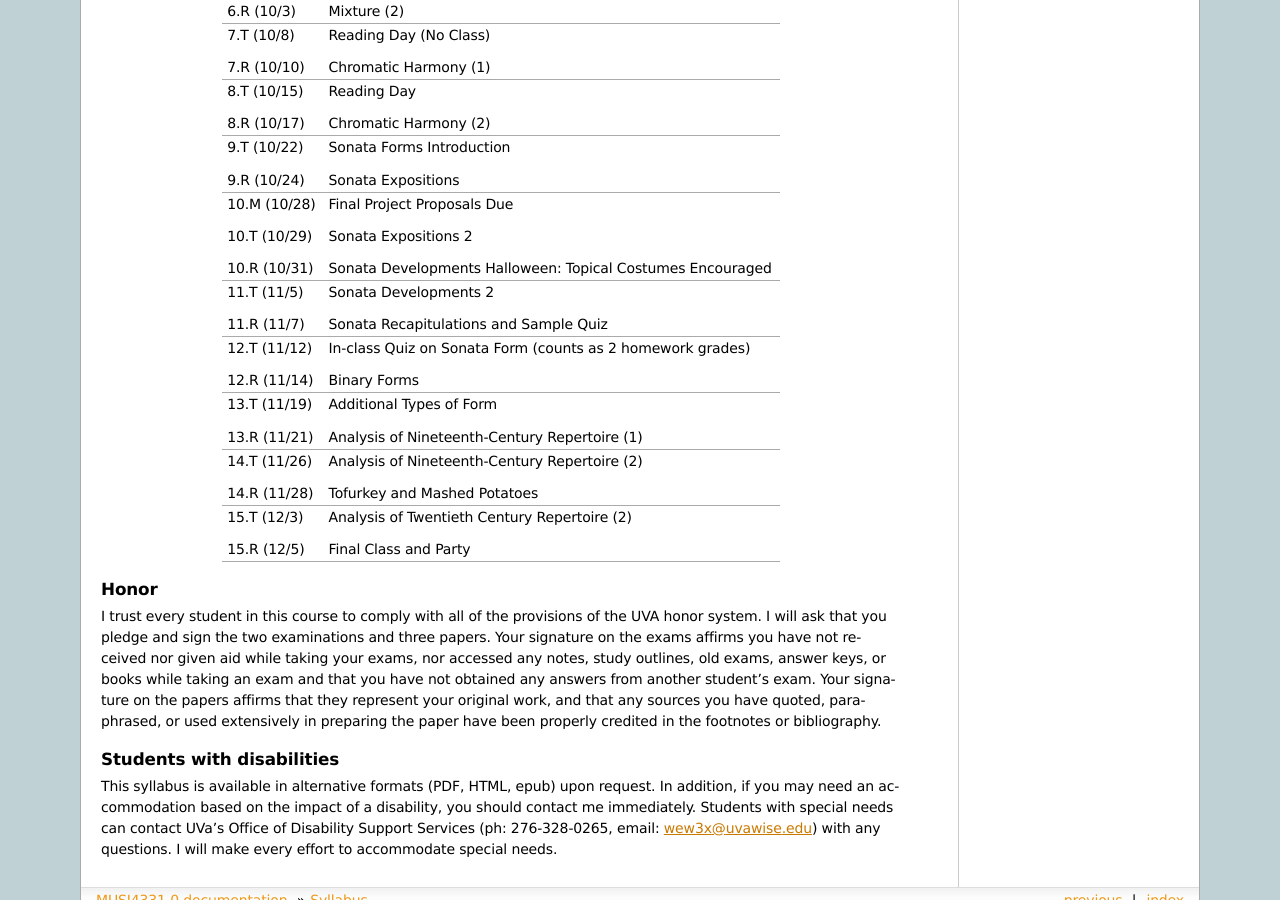
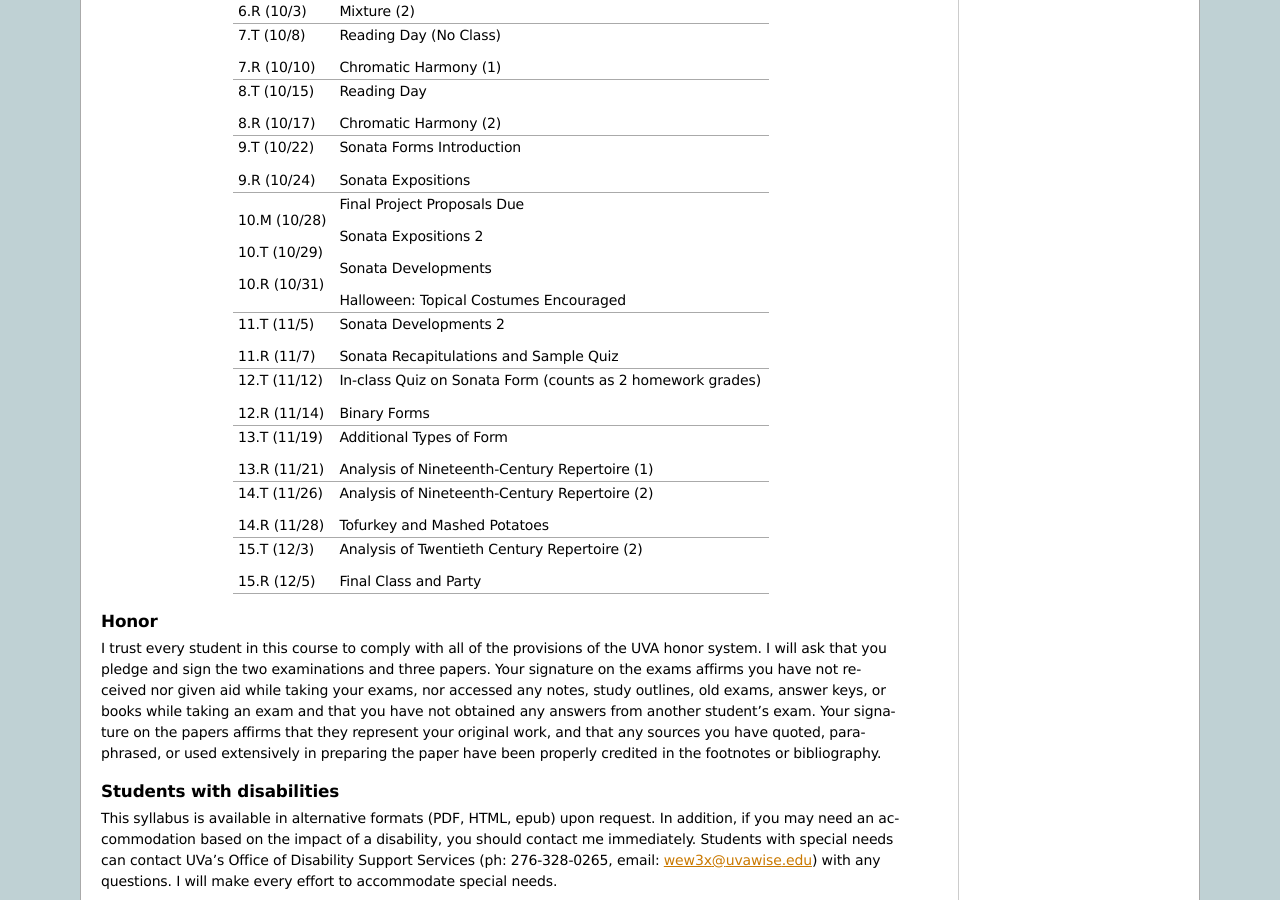
Before and after one commit to shanahdt/MUSI4331, a Sphinx documentation site: the page built from source/syllabus.rst, in a window 1280 px wide and 900 px high, scrolled down 2640 px. Built offline with Sphinx 7.4.7, drawn with Linux system fonts in a browser that asks for light colours.

Commit message:
added dates

```diff
--- a/source/syllabus.rst
+++ b/source/syllabus.rst
@@ -164,103 +164,106 @@
 =============================
 |
 
-+---------------+---------------------------------------------------+
-|Week.Day	|	Topic         			            |
-+===============+===================================================+
-|1.T		|	Introduction/Sign up for                    |
-|(8/27)		|	Presentations                               |
-|		|                    			            |
-|1.R		|	Melody and Motives                          |
-|(8/29)         |       (No Presentations)	                    |
-+---------------+---------------------------------------------------+
-|2.T		| 	Melody and Motives (2)	                    |
-|(9/3)		|					            |
-|		|					            |
-|2.R		|	Melody and Motives (3)	        	    |
-|(9/5)		|					            |
-+---------------+---------------------------------------------------+
-|3.T		|	Phrases and Cadences (1)	            |
-|(9/10)		|					            |
-|		|			        	            |
-|3.R		|	Phrases and Cadences (2)	            |
-|(9/12)		|					            |
-+---------------+---------------------------------------------------+
-|4.T		|	Texture (1)				    |
-|(9/17)		|					            |
-|		|					            |
-|4.R		|	Texture (2)				    |
-|(9/19)		|					            |
-+---------------+---------------------------------------------------+
-|5.T		|	Sequences and Secondary Dominants (1)	    |
-|(9/24)		|	         			            |
-|		|					            |
-|5.R		|	Sequences and Secondary Dominants (2)	    |
-|(9/26)		|					            |
-+---------------+---------------------------------------------------+
-|6.T		|	Mixture (1)			            |
-|(10/1)		|						    |
-|		|					            |
-|6.R		|	Mixture (2)				    |
-|(10/3)		|					            |
-+---------------+---------------------------------------------------+
-|7.T		|	Reading Day (No Class)	                    |
-|(10/8)		|						    |
-|		|					            |
-|7.R	        |	Chromatic Harmony (1)			    |
-|(10/10)        |					            |
-+---------------+---------------------------------------------------+
-|8.T	        |	Reading Day     		            |
-|(10/15)	|					            |
-|		|						    |
-|8.R	        |	Chromatic Harmony (2)		            |
-|(10/17)	|					            |
-+---------------+---------------------------------------------------+
-|9.T	        |	Sonata Forms Introduction          	    |
-|(10/22)	|					            |
-|		|						    |
-|9.R	        |	Sonata Expositions			    |
-|(10/24)	|					            |
-+---------------+---------------------------------------------------+
-|10.M	        |	Final Project Proposals Due                 |
-|(10/28)	|					            |
-|               |                                                   |
-|10.T	        |	Sonata Expositions 2	   		    |
-|(10/29)	|					            |
-|		|						    |
-|10.R	        |	Sonata Developments 		            |
-|(10/31)	|	Halloween: Topical Costumes Encouraged      |
-+---------------+---------------------------------------------------+
-|11.T	        |	Sonata Developments 2  		            |
-|(11/5)		|					            |
-|		|						    |
-|11.R	        |	Sonata Recapitulations and Sample Quiz      |
-|(11/7)		|					            |
-+---------------+---------------------------------------------------+
-|12.T	        |	In-class Quiz on Sonata Form 		    |
-|(11/12)	|	(counts as 2 homework grades) 		    |
-|               |                                                   |
-|12.R	        |	Binary Forms				    |
-|(11/14)	|					            |
-+---------------+---------------------------------------------------+
-|13.T	        |	Additional Types of Form		    |
-|(11/19)	|					            |
-|		|						    |
-|13.R	        |	Analysis of Nineteenth-Century              |
-|(11/21)	|	Repertoire (1)			            |
-|               |                	                            |
-+---------------+---------------------------------------------------+
-|14.T	        |	Analysis of Nineteenth-Century              |
-|(11/26)        |       Repertoire (2) 			            |
-|		|						    |
-|14.R	        |	Tofurkey and Mashed Potatoes                |
-|(11/28)        |                			            |
-+---------------+---------------------------------------------------+
-|15.T	        |	Analysis of Twentieth Century               |
-|(12/3)         |       Repertoire (2) 			            |
-|		|						    |
-|15.R	        |	Final Class and Party 			    |
-|(12/5)		|						    |
-+---------------+---------------------------------------------------+
++--------+--------------------------------------+
+|Week.Day|	Topic         			|
++========+======================================+
+|1.T	 | Introduction/Sign up for             |
+|(8/27)	 | Presentations                        |
+|	 |                    			|
+|1.R	 | Melody and Motives                   |
+|(8/29)  | (No Presentations)	                |
++--------+--------------------------------------+
+|2.T	 | Melody and Motives (2)	        |
+|(9/3)	 |					|
+|	 |					|
+|2.R	 | Melody and Motives (3)	        |
+|(9/5)	 |					|
++--------+--------------------------------------+
+|3.T	 | Phrases and Cadences (1)	        |
+|(9/10)	 |					|
+|	 |			        	|
+|3.R	 | Phrases and Cadences (2)	        |
+|(9/12)	 |					|
++--------+--------------------------------------+
+|4.T	 | Texture (1)				|
+|(9/17)	 |					|
+|	 |					|
+|4.R	 | Texture (2)				|
+|(9/19)	 |					|
++--------+--------------------------------------+
+|5.T	 | Sequences and Secondary Dominants (1)|
+|(9/24)	 |	         			|
+|	 |					|
+|5.R	 | Sequences and Secondary Dominants (2)|
+|(9/26)	 |					|
++--------+--------------------------------------+
+|6.T	 | Mixture (1)			        |
+|(10/1)	 |					|
+|	 |					|
+|6.R	 | Mixture (2)				|
+|(10/3)	 |					|
++--------+--------------------------------------+
+|7.T	 | Reading Day (No Class)	        |
+|(10/8)	 |					|
+|	 |					|
+|7.R	 | Chromatic Harmony (1)		|
+|(10/10) |					|
++--------+--------------------------------------+
+|8.T	 | Reading Day     		        |
+|(10/15) |					|
+|	 |					|
+|8.R	 | Chromatic Harmony (2)		|
+|(10/17) |					|
++--------+--------------------------------------+
+|9.T	 | Sonata Forms Introduction          	|
+|(10/22) |					|
+|	 |					|
+|9.R	 | Sonata Expositions			|
+|(10/24) |					|
++--------+--------------------------------------+
+|10.M	 | Final Project Proposals Due          |
+|(10/28) |					|
+|        |                                      |
+|10.T	 | Sonata Expositions 2	   		|
+|(10/29) |					|
+|	 |					|
+|10.R	 | Sonata Developments 		        |
+|(10/31) |	                                |
+|        | Halloween: Topical Costumes          |
+|        | Encouraged                           |
++--------+--------------------------------------+
+|11.T	 | Sonata Developments 2  		|
+|(11/5)	 |					|
+|	 |                                      |
+|11.R	 | Sonata Recapitulations and Sample    |
+|(11/7)	 | Quiz					|
+|        |                                      |
++--------+--------------------------------------+
+|12.T	 | In-class Quiz on Sonata Form 	|
+|(11/12) | (counts as 2 homework grades) 	|
+|        |                                      |
+|12.R	 | Binary Forms				|
+|(11/14) |					|
++--------+--------------------------------------+
+|13.T	 | Additional Types of Form	        |
+|(11/19) |					|
+|	 |					|
+|13.R	 | Analysis of Nineteenth-Century       |
+|(11/21) | Repertoire (1)			|
+|        |                	                |
++--------+--------------------------------------+
+|14.T	 | Analysis of Nineteenth-Century       |
+|(11/26) | Repertoire (2) 			|
+|        |					|
+|14.R	 | Tofurkey and Mashed Potatoes         |
+|(11/28) |                		        |
++--------+--------------------------------------+
+|15.T	 | Analysis of Twentieth Century        |
+|(12/3)  | Repertoire (2) 	                |
+|        |					|
+|15.R	 | Final Class and Party 		|
+|(12/5)	 |				        |
++--------+--------------------------------------+
 
 Honor
 =======
```
Also changed, not shown: syllabus.html (+7 -5 lines), searchindex.js, 3 other files.
